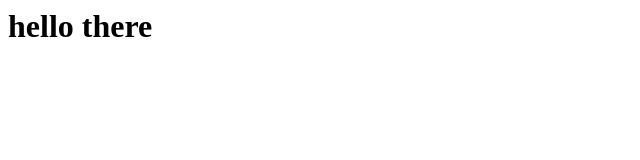
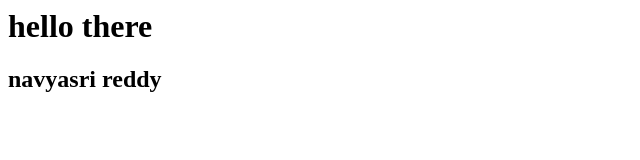
Before and after one commit to Navaysrireddy/branches, a plain HTML site: page index.html in a window 1280 px wide. Shown: the whole page, without its empty margins (0-640 px from the left). Drawn offline with Linux system fonts and the light colour scheme.

Commit message:
navyasrireddy

```diff
--- a/index.html
+++ b/index.html
@@ -1 +1,2 @@
 <h1> hello there</h1>
+<h2>navyasri reddy</h2>
```
